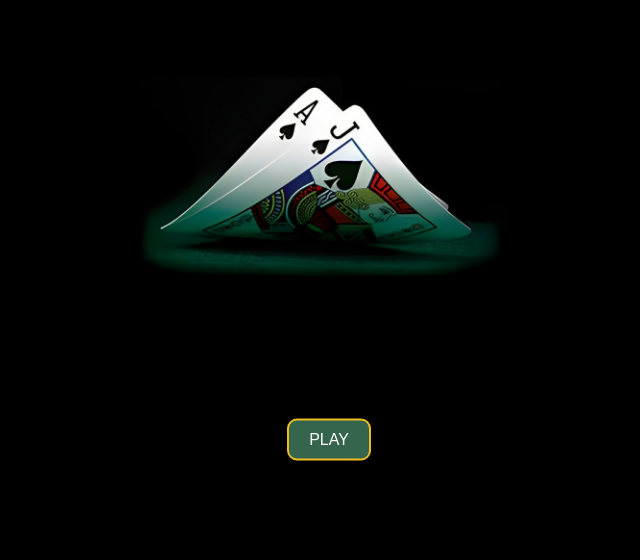
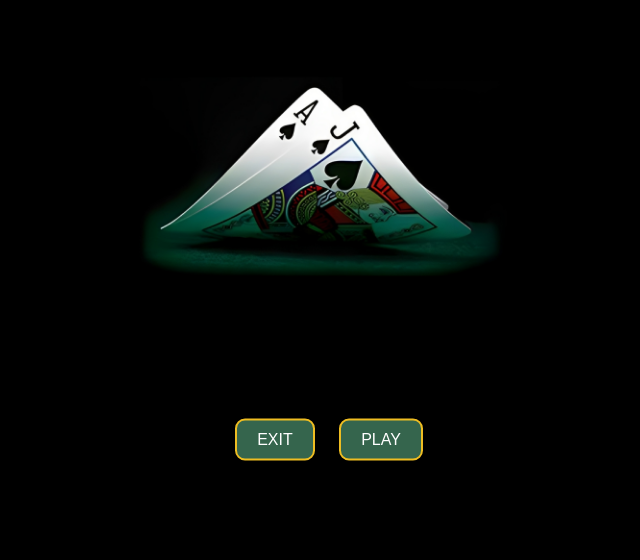
Before and after one commit to maxLakhman/312Project, a Flask app: page / in a window 1280 px wide. Shown: the part 208-768 px from the top of the page, without its empty margins (311-951 px from the left). Run offline with Flask 3, Linux system fonts and the light colour scheme.

Commit message:
Readded "EXIT" button and made it redirect to about:blank

```diff
--- a/index.html
+++ b/index.html
@@ -15,7 +15,7 @@
             <img src="{{ url_for('static', filename='images/index-background.png') }}" alt="landing-page-backgroung">
         </div>
         <div class="buttons">
-            <!-- Removed exit button (read discord)-->
+            <button id="exit">EXIT</button>
             <button id="play">PLAY</button>
         </div>
     </div>
--- a/static/css/index.css
+++ b/static/css/index.css
@@ -55,7 +55,7 @@ button:hover {
     background-color: #ddd;
 }
 
-button#play {
+button#exit,button#play {
     border: 2px solid #EEBD22; /* Adds a white frame around the buttons */
     border-radius: 10px; /* Rounds the corners of the buttons */
     background-color: #B91D2D; /* Background color for the exit button */
@@ -66,7 +66,7 @@ button#play {
     transition: background-color 0.3s; /* Smooth transition for background color change */
 }
 
-button#play {
+button#exit,button#play {
     background-color: #35654d; /* Overrides the background color for the play button */
 }
 
--- a/static/js/script.js
+++ b/static/js/script.js
@@ -1,9 +1,17 @@
 document.addEventListener("DOMContentLoaded", function () {
-    console.log("penis");
+console.log("penis")
 
-    // const exit_button = document.getElementById("exit")
+    const exit_button = document.getElementById("exit")
     const play_button = document.getElementById("play")
 
+    // Can only redirect to blank page.
+    exit_button.addEventListener("click", function (event) {
+        if (event.target === exit_button) {
+            new_window = window.open("about:blank", "_self");
+        }
+    });
+
+    // ToDo
     play_button.addEventListener("click", function (event) {
         if (event.target === play_button) {
             console.log("To do");
--- a/templates/index.html
+++ b/templates/index.html
@@ -13,7 +13,7 @@
             <img src="{{ url_for('static', filename='images/index-background.png') }}" alt="landing-page-backgroung">
         </div>
         <div class="buttons">
-            <!-- Removed exit button (read discord)-->
+            <button id="exit">EXIT</button>
             <button id="play">PLAY</button>
         </div>
     </div>
```
